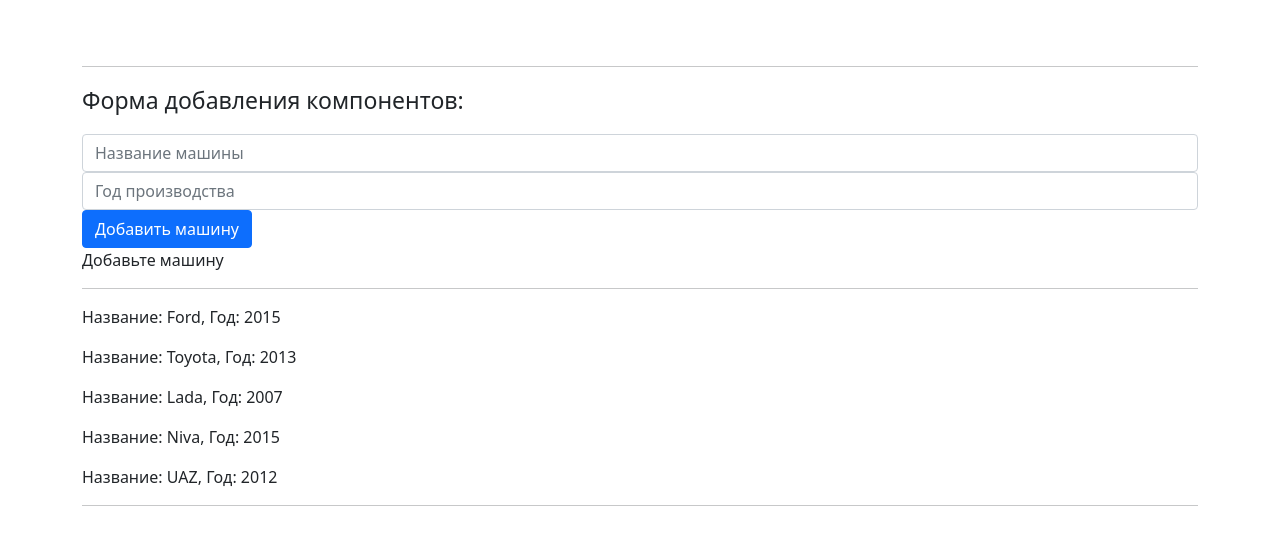
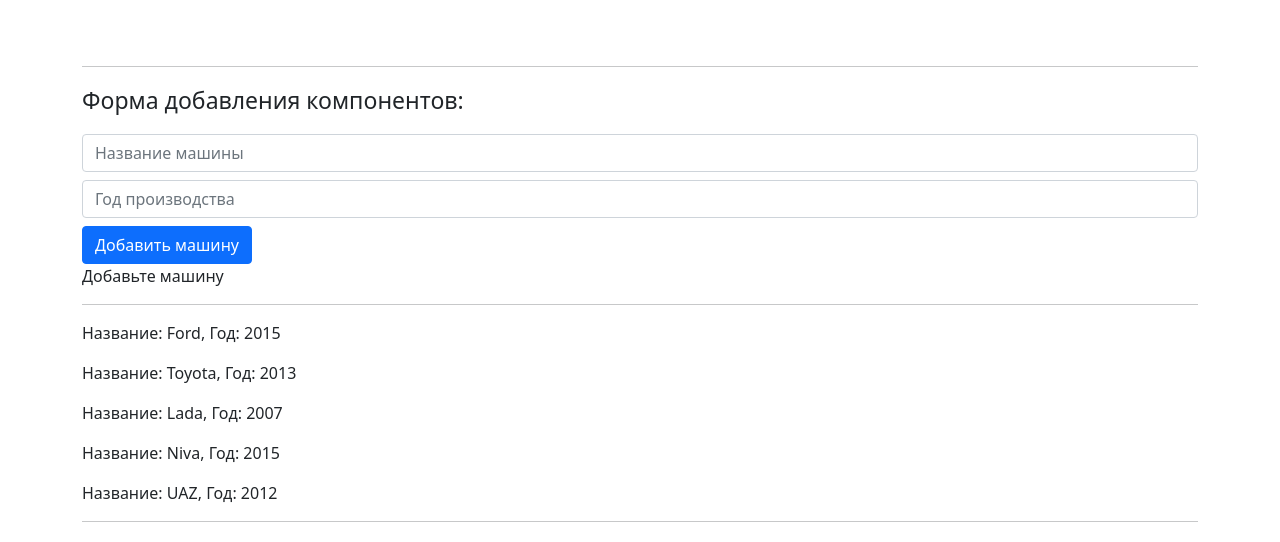
Before and after one commit to Niatomi/js-learn, an Angular app in the folder angular-js-learn/angular-learn-project/: page / in a window 1280 px wide. Shown: the top 542 px of the page. Built offline with nearby package versions, Linux system fonts and the light colour scheme.

Commit message:
Add space between inputs

```diff
--- a/angular-js-learn/angular-learn-project/src/app/add-car/add-car.component.css
+++ b/angular-js-learn/angular-learn-project/src/app/add-car/add-car.component.css
@@ -1,3 +1,7 @@
 .form-name {
   font-size: 23px;
 }
+
+input {
+  margin-bottom: 0.5rem;
+}
```
